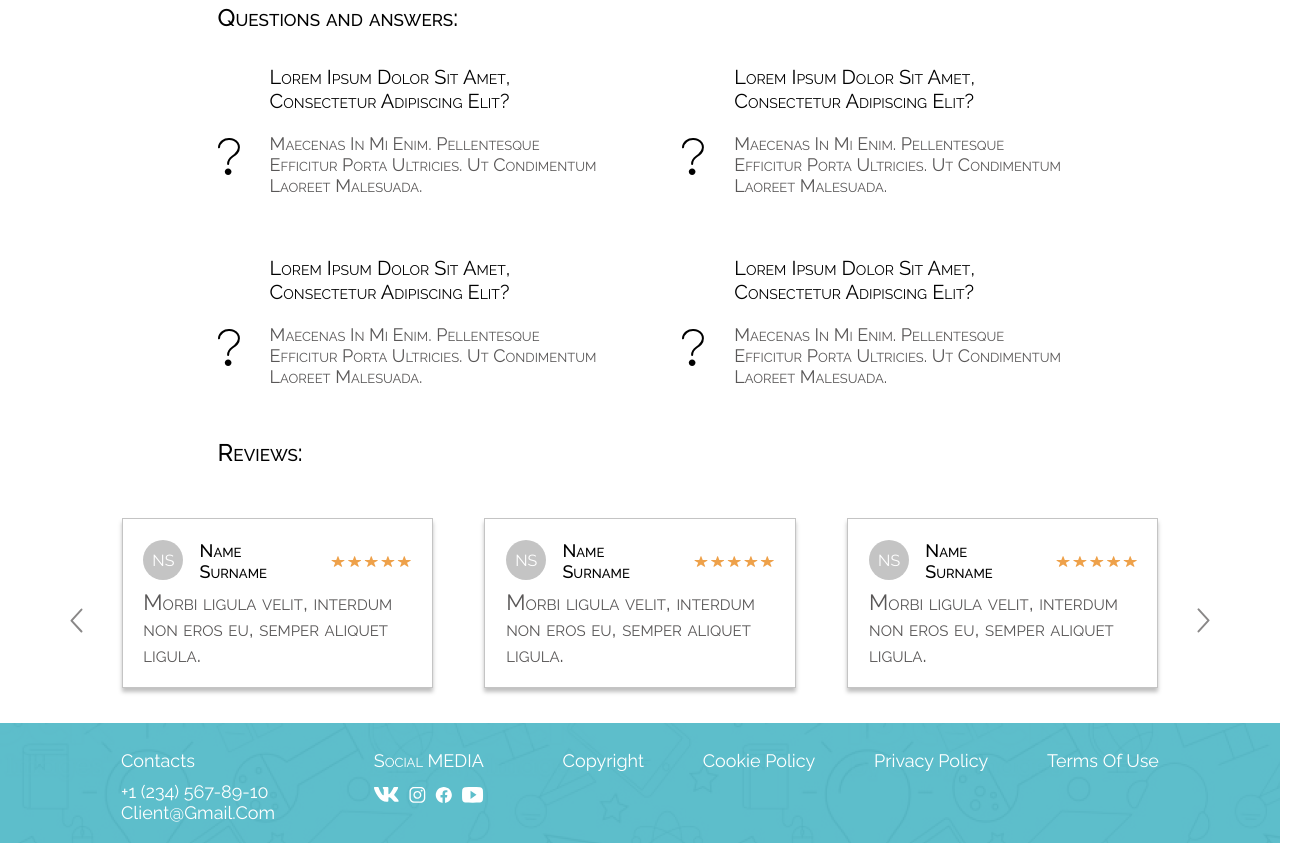
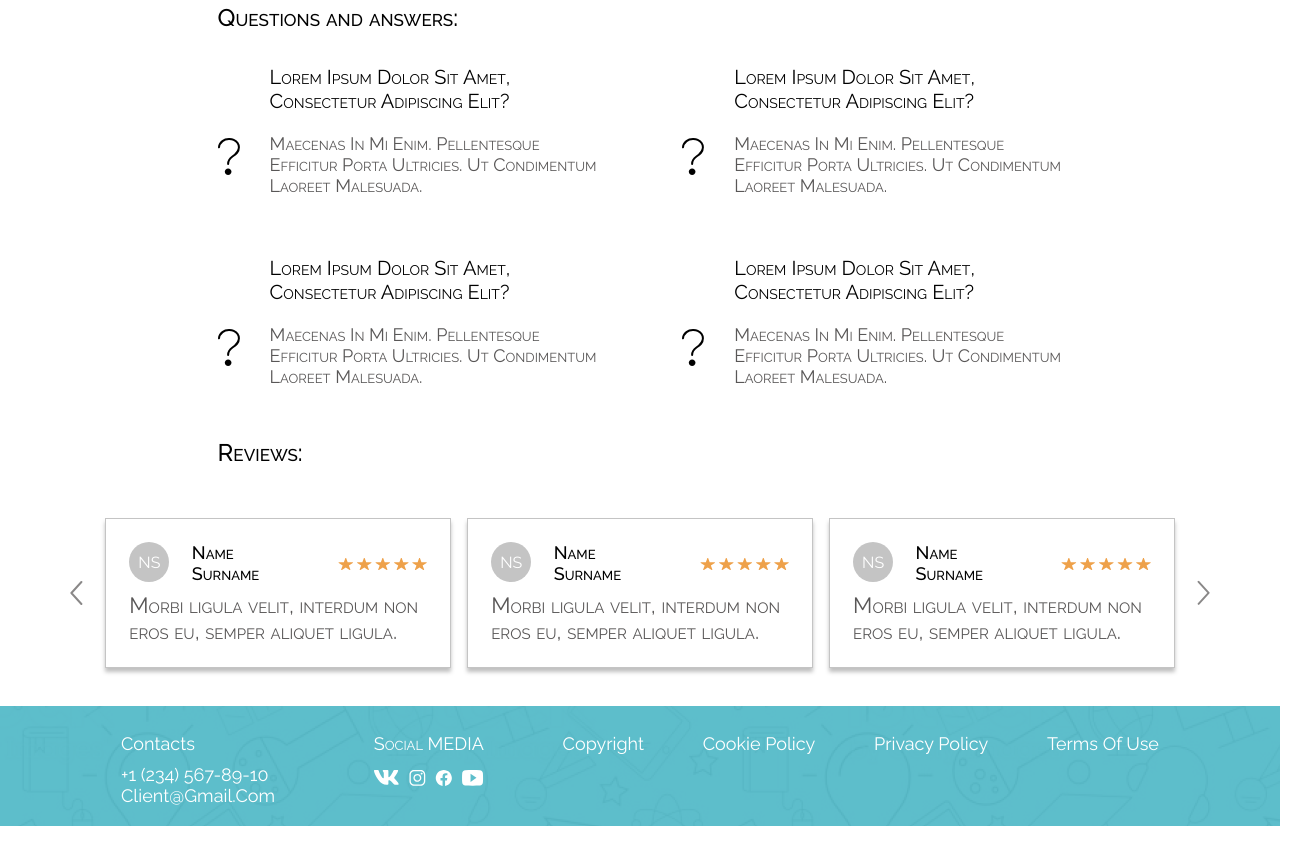
Before and after one commit to Lenoliums/e-lern-Task, a plain HTML site: page index.html in a window 1280 px wide. Shown: the part 2325-3168 px from the top of the page, 1306 px wide, since content can reach past the window. Drawn offline with Linux system fonts and the light colour scheme.

Commit message:
reviewsBugs

```diff
--- a/index.html
+++ b/index.html
@@ -176,13 +176,8 @@
         </article>
     </main>
     <section>
-        <div id="reviewConteiner" class="flex_between">
-            <img id="left" src="img\arrow.svg" alt="arrow">
-                <div id="reviews" class="flex_between">
+        <div id="reviews" class="flex_between">
 
-                </div>
-
-            <img id="right" src="img\arrow.svg" alt="arrow">
         </div>
     </section>
 
--- a/index.js
+++ b/index.js
@@ -160,13 +160,12 @@ const ratingIcon={
 
 let i=0;
 const reviewsElement = document.getElementById('reviews');
+reviewsElement.innerHTML=`<img id="left" src="img\\arrow.svg" alt="arrow">`
 for (review of Reviews){
     if(i==3){
         break;
     }
-    const reviewElement=document.createElement('div');
-    reviewElement.classList.add('review');
-    reviewElement.innerHTML=`
+    reviewsElement.innerHTML+=`<div class="review">
         <div class="flex_between reviewName">
             <div class="flex_between">
                 <div class="profilePicture"><div>${review.name[0]}${review.surname[0]}</div></div>
@@ -174,9 +173,8 @@ for (review of Reviews){
             </div>
             <img src=${ratingIcon[review.estimation]}>
         </div>
-                    <p class="contentText">${review.text}</p>`;
-    reviewsElement.appendChild(reviewElement);
+        <p class="contentText">${review.text}</p>
+    </div>`
     i++;
-
-
 }
+reviewsElement.innerHTML+=`<img id="right" src="img\\arrow.svg" alt="arrow">`
```
Lines whose indentation alone changed are shown as unchanged.
